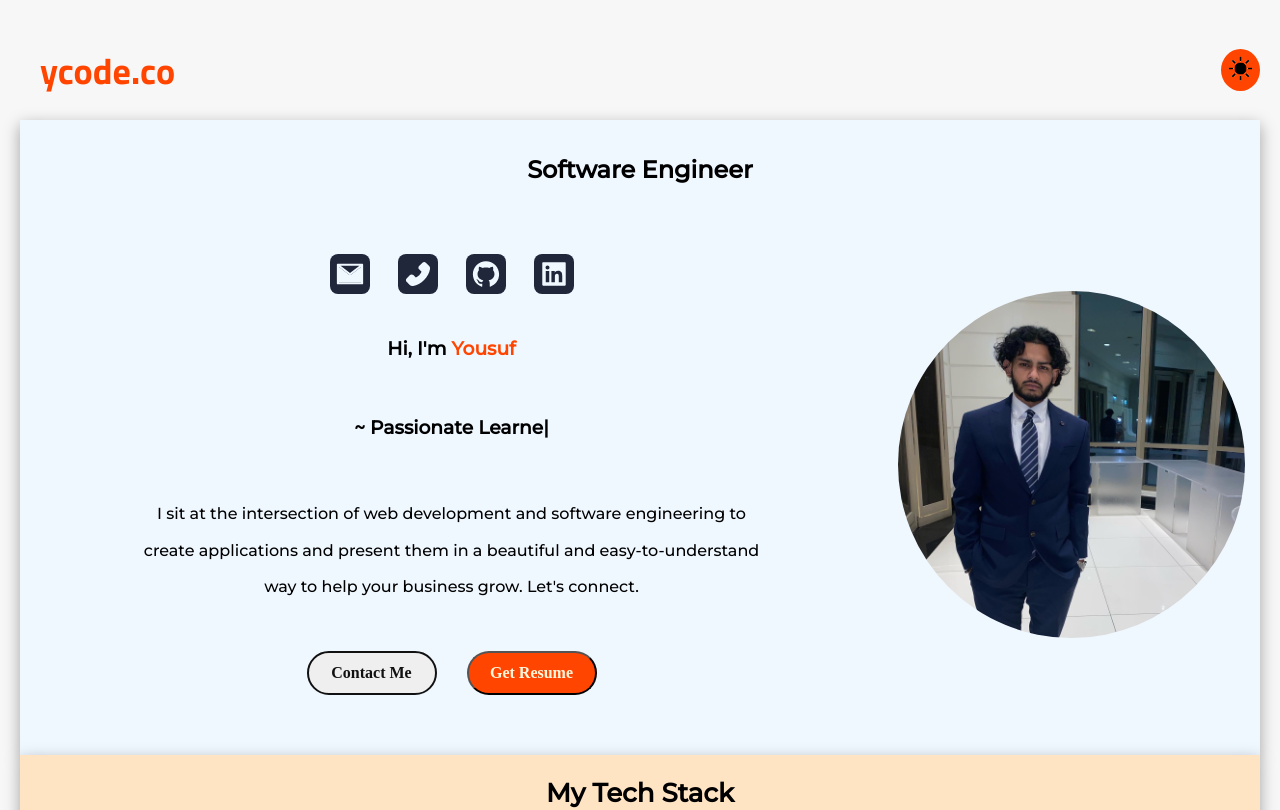
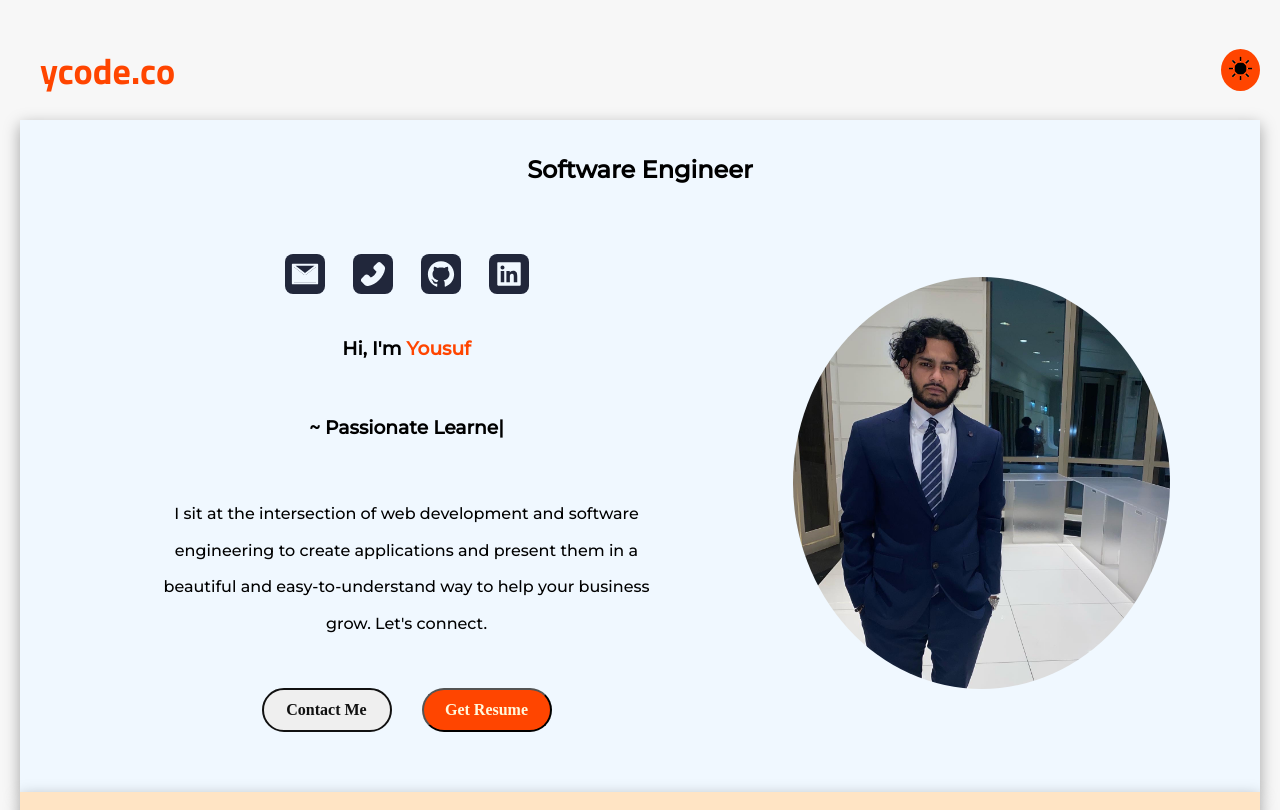
Before and after one commit to quddusyo/ycode-portfolio, a React (Create React App) app: page / in a window 1280 px wide. Shown: the top 810 px of the page. Built offline with nearby package versions, Linux system fonts and the light colour scheme.

Commit message:
home css adjustments

```diff
--- a/src/Home/Home.css
+++ b/src/Home/Home.css
@@ -82,14 +82,10 @@ span {
     justify-content: center;
     height: 340px;
     width: 340px;
-    /* height: 388px;
-    width: 388px; */
 }
 .profile-picture-background {
     height: 70%;
     width: 70%;
-    /* height: 92%;
-    width: 92%; */
     background-image: url("../assets/profile-photo.jpg");
     background-size: cover;
     border-radius: 50%;
@@ -145,4 +141,11 @@ span {
     .p-container {
         margin: 0 80px;
     }
+    .profile {
+        margin: 0 90px 0 0;
+    }
+    .profile-picture-background {
+        height: 412px;
+        width: 412px;
+    }
 }
```
